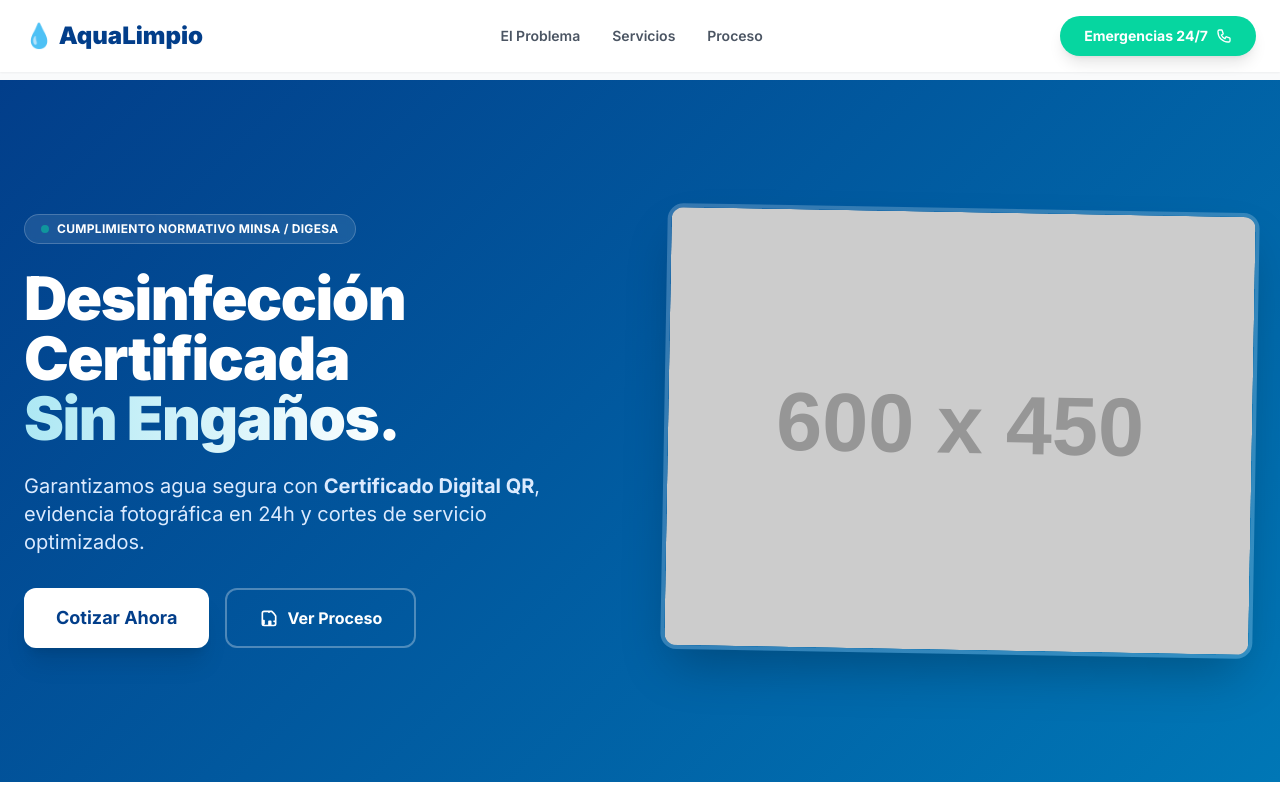
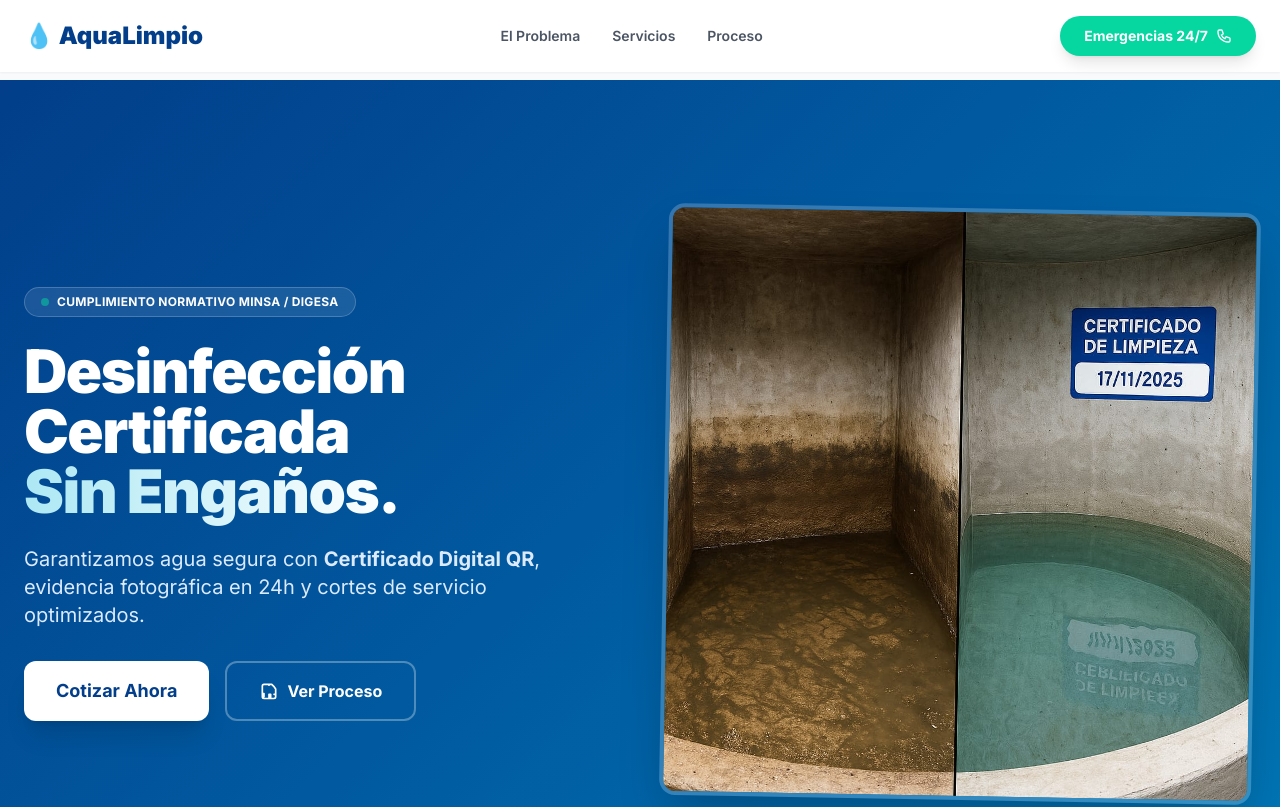
Before and after one commit to Hoka23/CISTERNAS, a plain HTML site: page index.html in a window 1280 px wide. Shown: the top 807 px of the page. Drawn offline with nearby package versions, Linux system fonts and the light colour scheme; placeholder pictures from the web are drawn by us.

```diff
--- a/index.html
+++ b/index.html
@@ -95,7 +95,7 @@
                     <!-- Columna Imagen -->
                     <div class="w-full md:w-1/2 relative">
                         <div class="relative rounded-2xl overflow-hidden shadow-2xl border-4 border-white/20 transform rotate-1 hover:rotate-0 transition duration-500">
-                            <img src="images/hero-limpio.jpg"
+                            <img src="images/hero-limpio.jpeg"
                                  alt="Técnico certificado realizando desinfección"
                                  class="w-full h-full object-cover"
                                  onerror="this.src='https://placehold.co/600x450/023E8A/FFFFFF?text=FOTO:+Técnico+Limpiando+(hero-limpio.jpg)'">
```
